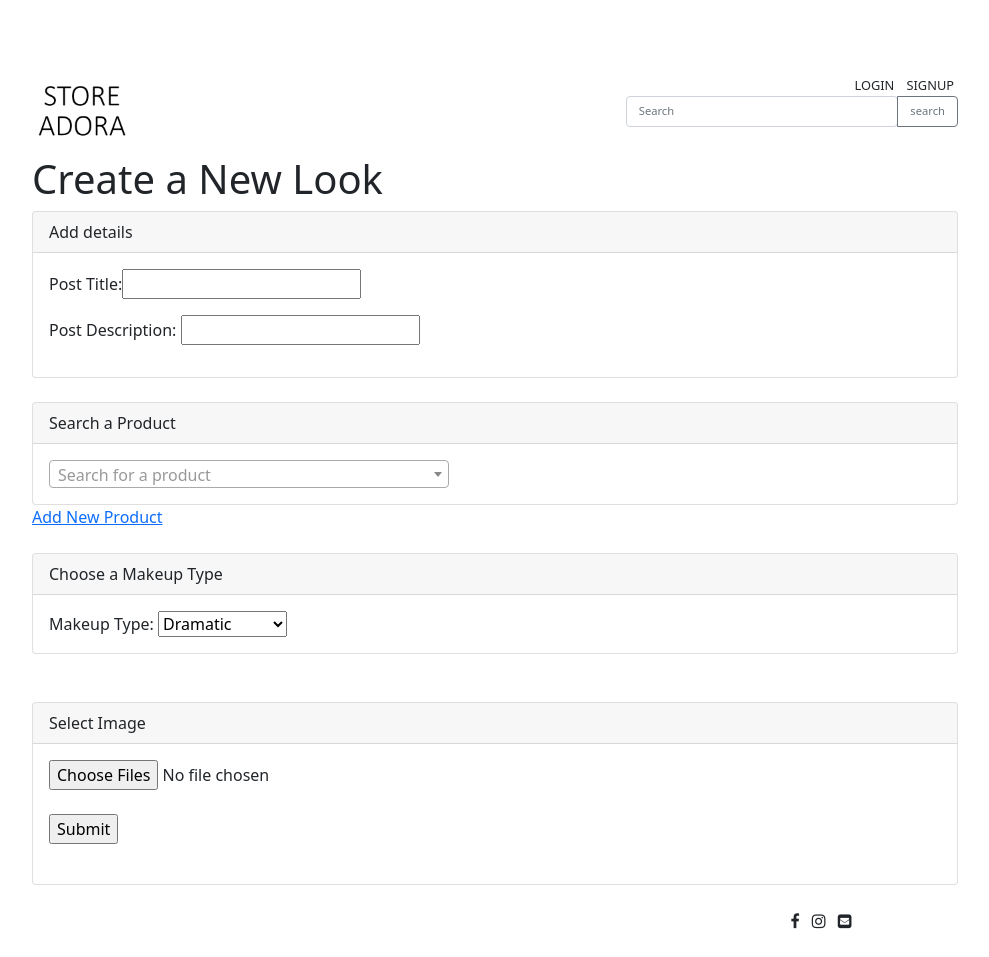
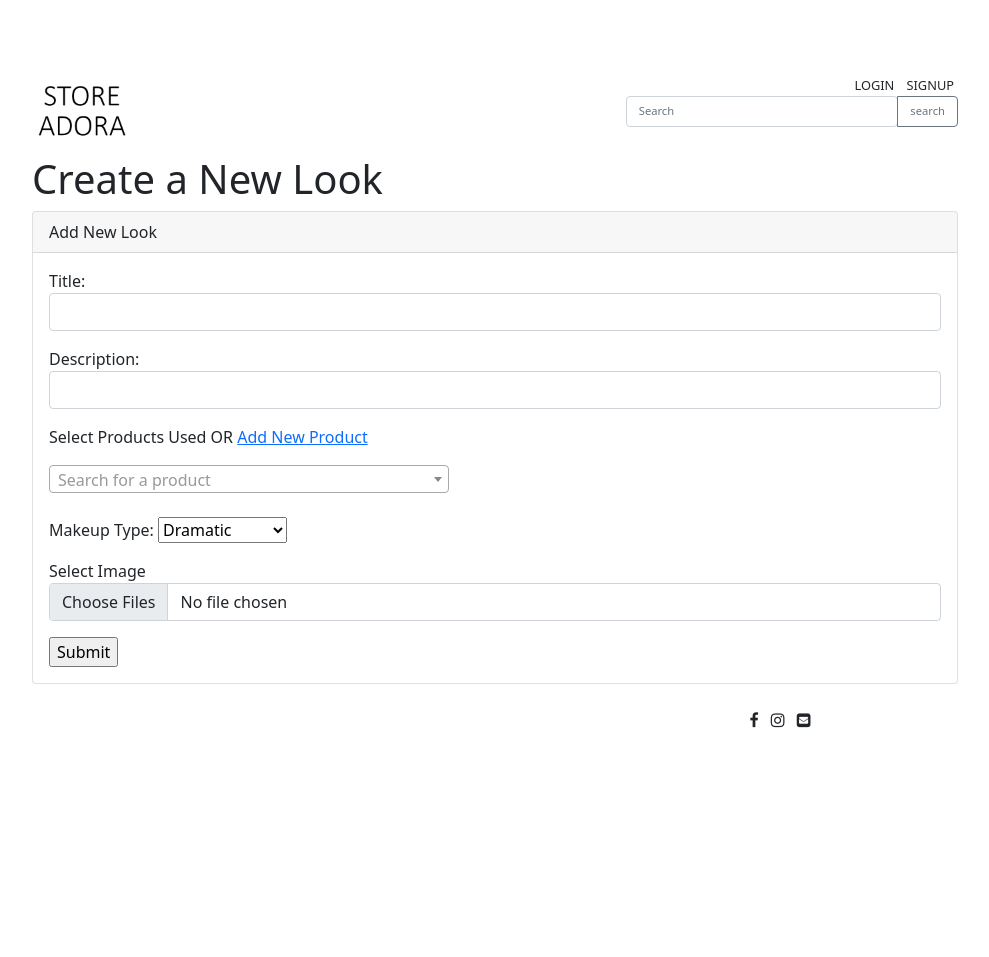
Before and after one commit to madiha-cyber/StoreAdora, a Flask app: page /newlook in a window 1280 px wide. Shown: the whole page, without its empty margins (145-1134 px from the left). After the commit the page ends 728 px from the top, so only its background shows below. Run offline with Flask 2, Linux system fonts and the light colour scheme; some libraries are stand-ins or nearby versions.

Commit message:
Fixing edit post

```diff
--- a/templates/newlook.html
+++ b/templates/newlook.html
@@ -82,39 +82,18 @@
         <form id="newlook" action="/newlook" method="POST" enctype="multipart/form-data">
             {{ form.hidden_tag() }}
             <div class="card">
-                <div class="card-header">Add details</div>
+                <div class="card-header">Add New Look</div>
                 <div class="card-body">
-                    <input type="hidden" name="form_id" value="new_look" accept="image/jpeg" />
-
-                    <p>Post Title:<input type="text" name="title" /></p>
-
-                    <p>Post Description: <input type="text" name="description" /></p>
-                    <!-- Example https://select2.org/data-sources/ajax -->
-
-                </div>
-            </div>
-            <br />
-            <div class="card">
-                <div class="card-header"> Search a Product</div>
-                <div class="card-body">
-
-                    <select id="selProduct" style="width:400px;">
+                    <p>Title:<input type="text" name="title" class="form-control" /></p>
+                    <p>Description: <input type="text" name="description" class="form-control" /></p>
+                    <p>Select Products Used OR <a href="/newproduct">Add New Product</a></p>
+                    <select id="selProduct" style="width:400px;" class="form-control">
                         <!-- <option value="-1">- Search for Product to Add -</option> -->
                     </select>
                     <br />
                     <div id="products"></div>
-
-                </div>
-            </div>
-
-
-            <a href="/newproduct">Add New Product</a>
                     <br />
-            <br />
-            <div class="card">
-                <div class="card-header">Choose a Makeup Type</div>
-                <div class="card-body">
-
+                    <p>
                         Makeup Type: <select name="makeup_type" id="makeup_type">
                             <option value="dramatic">Dramatic</option>
                             <option value="wedding">Wedding</option>
@@ -122,26 +101,15 @@
                             <option value="runway">Runway</option>
                             <option value="specialeffects">Special Effects</option>
                         </select>
-                </div>
-            </div>
-            <br />
-            <br />
-            <div class="card">
-                <div class="card-header"> Select Image</div>
-                <div class="card-body">
-
-                    <input type='file' name="images" id="images" accept="image/jpeg" multiple>
-                    <br />
-                    <br />
+                    </p>
+                    <p> Select Image
+                    <input class="form-control" type='file' name="images" id="images" accept="image/jpeg" multiple />
+                    </p>
                     <input type="submit" name="Save" />
                 </div>
-                <br />
-
             </div>
         </form>
     </div>
 </div>
-</div>
-
 
 {% endblock %}
--- a/templates/post_details.html
+++ b/templates/post_details.html
@@ -98,8 +98,8 @@
         <br />
         <h6 class="display-6">products</h6>
         {% for product in products %}
-        <a href="{{product.url}}" class="text-dark text-decoration-none">
-            <img src="/static/images/products/{{product.image}}" height="25" width="25" />{{product.title}}</a>
+        <p><a href="{{product.url}}" class="text-dark text-decoration-none">
+            <img src="/static/images/products/{{product.image}}" height="25" width="25" />{{product.title}}</a></p>
         {% endfor %}
     </div>
 </div>
```
Also changed, not shown: templates/edit_post.html (+4 -25 lines). Lines whose indentation alone changed are shown as unchanged.
